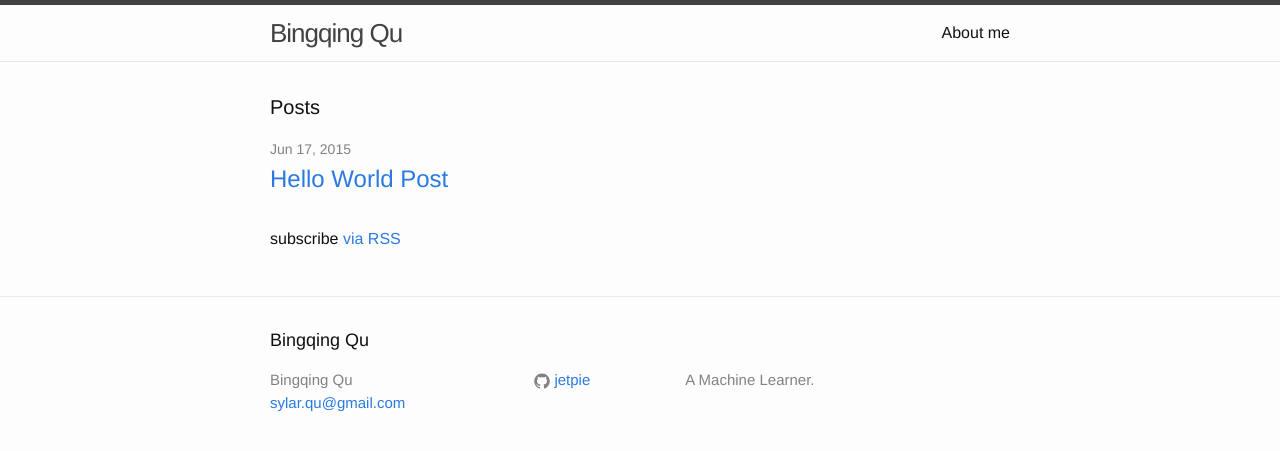
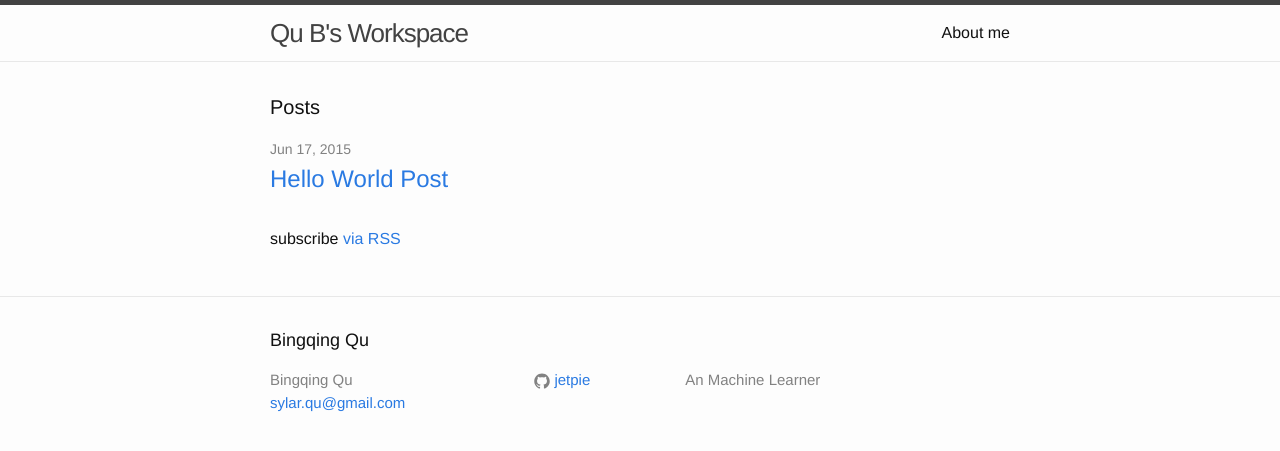
Before and after one commit to Jetpie/Jetpie.github.io, a Jekyll site: the page built from index.html, in a window 1280 px wide. Shown: the top 451 px of the page. Built offline with Jekyll 4.4.1, drawn with Linux system fonts in a browser that asks for light colours.

Commit message:
edit header to show different title to contact name

```diff
--- a/_config.yml
+++ b/_config.yml
@@ -32,21 +32,24 @@ exclude:
 ##################################################
 ## Base URL
 baseurl: "" # the subpath of your site, e.g. /blog/
+url: "http://jetpie.github.io" # the base hostname & protocol for your site
 
+##################################################
+#                                   SITE SETTINGS
+##################################################
 
-# Site settings
-
-title: Bingqing Qu
+title: Qu B's  Workspace
+name: Bingqing Qu
 
 email: sylar.qu@gmail.com
 
 description: > # this means to ignore newlines until "baseurl:"
-    A Machine Learner.
+    An Machine Learner
 
 
 
 
-url: "http://jetpie.github.io" # the base hostname & protocol for your site
+
 
 twitter_username:
 github_username:  jetpie
--- a/_includes/footer.html
+++ b/_includes/footer.html
@@ -1,13 +1,14 @@
 <footer class="site-footer">
 
   <div class="wrapper">
-
-    <h2 class="footer-heading">{{ site.title }}</h2>
+    <!-- title -> name -->
+    <h2 class="footer-heading">{{ site.name }}</h2>
 
     <div class="footer-col-wrapper">
       <div class="footer-col  footer-col-1">
         <ul class="contact-list">
-          <li>{{ site.title }}</li>
+          <!-- title -> name -->
+          <li>{{ site.name }}</li>
           <li><a href="mailto:{{ site.email }}">{{ site.email }}</a></li>
         </ul>
       </div>
```
